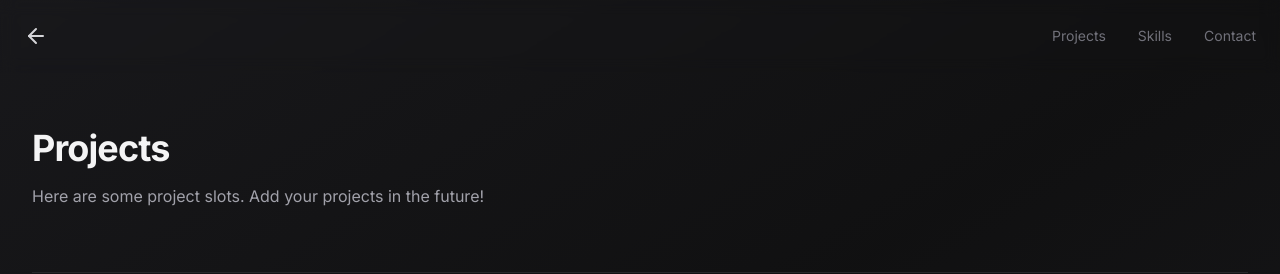
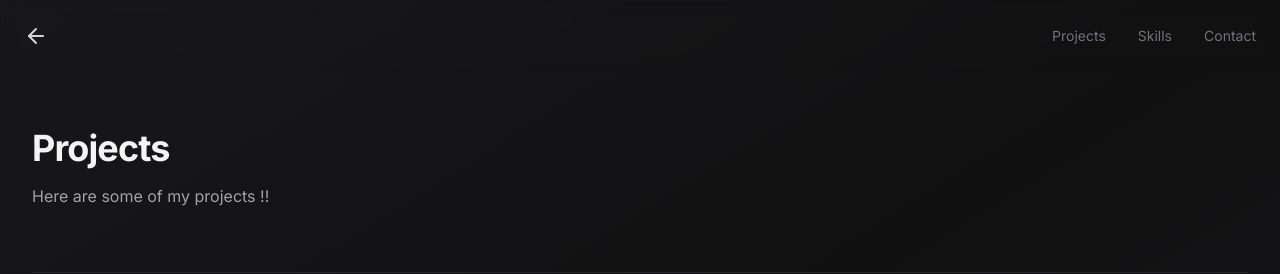
Before and after one commit to poori2907/poornima-portfolio, a Next.js app: page /projects in a window 1280 px wide. Shown: the top 274 px of the page. Built offline with nearby package versions, Linux system fonts and the light colour scheme; no server answers; what tailwindcss-debug-screens would draw is missing.

Commit message:
Update page.tsx

```diff
--- a/app/projects/page.tsx
+++ b/app/projects/page.tsx
@@ -13,7 +13,7 @@ export default function ProjectsPage() {
             Projects
           </h2>
           <p className="mt-4 text-zinc-400">
-            Here are some project slots. Add your projects in the future!
+            Here are some of my projects !!
           </p>
         </div>
         <div className="w-full h-px bg-zinc-800" />
```
